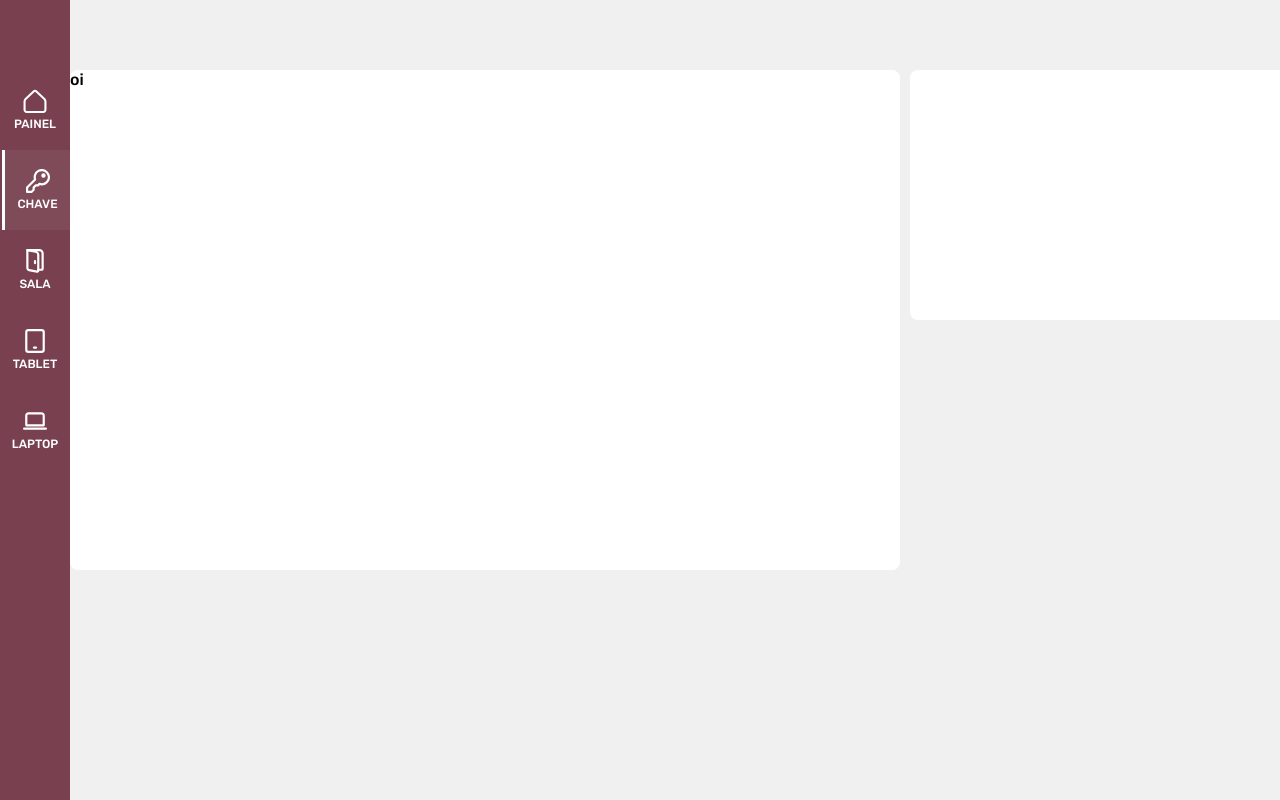
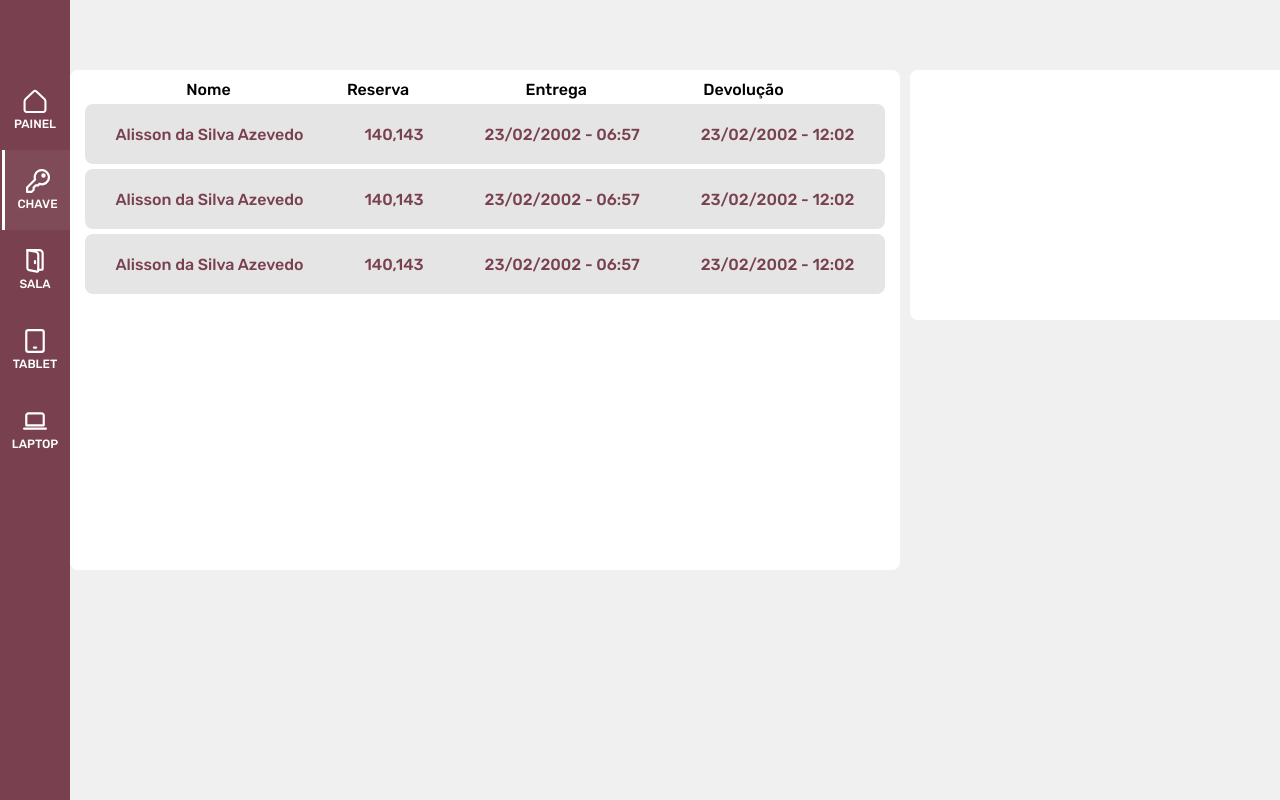
Before and after one commit to AlissonAzevedo/reservas-dio, a Vue app: page /chaves in a window 1280 px wide. Built offline with nearby package versions, Linux system fonts and the light colour scheme.

Commit message:
chore: create component TableItem

```diff
--- /dev/null
+++ b/src/components/Chave/Card/Table/TableItem.vue
@@ -0,0 +1,41 @@
+<template>
+    <div class="table-item">
+        <ul>
+            <li>Alisson da Silva Azevedo</li>
+            <li>140,143</li>
+            <li>23/02/2002 - 06:57</li>
+            <li>23/02/2002 - 12:02</li>
+        </ul>
+    </div>
+</template>
+
+<script>
+    export default {
+       name: "Table",
+    }
+</script>
+
+<style scoped>
+
+ul{
+    display: flex;
+    flex-direction: row;
+    align-items: center;
+    justify-content: space-around;
+    margin-top: 10px;
+    background-color:#E5E5E5;
+    border-radius: 8px;
+    height: 60px;
+    margin: 5px 15px;
+}
+
+ul:hover{
+    background: rgba(0, 0, 0, 0.15);
+}
+
+li{
+    list-style: none;
+    color: #794150;
+
+}
+</style>
--- /dev/null
+++ b/src/components/Chave/Card/Table/index.vue
@@ -0,0 +1,31 @@
+<template>
+    <div class="table-header">
+        <ul>
+            <li>Nome</li>
+            <li>Reserva</li>
+            <li>Entrega</li>
+            <li>Devolução</li>
+        </ul>
+    </div>
+</template>
+
+<script>
+    export default {
+       name: "Table",
+    }
+</script>
+
+<style scoped>
+ul{
+    display: flex;
+    flex-direction: row;
+    align-items: center;
+    justify-content: space-evenly;
+    margin-top: 10px;
+}
+
+li{
+    list-style: none;
+
+}
+</style>
--- a/src/components/Chave/Card/index.vue
+++ b/src/components/Chave/Card/index.vue
@@ -1,12 +1,21 @@
 <template>
     <div class="card">
-        oi
+        <Table />
+        <TableItem />
+        <TableItem />
+        <TableItem />
     </div>
 </template>
 
 <script>
+import Table from './Table'
+import TableItem from './Table/TableItem.vue'
 export default {
     name: 'KeyCard',
+    components: {
+        Table,
+        TableItem
+    },
 }
 </script>
 
```
